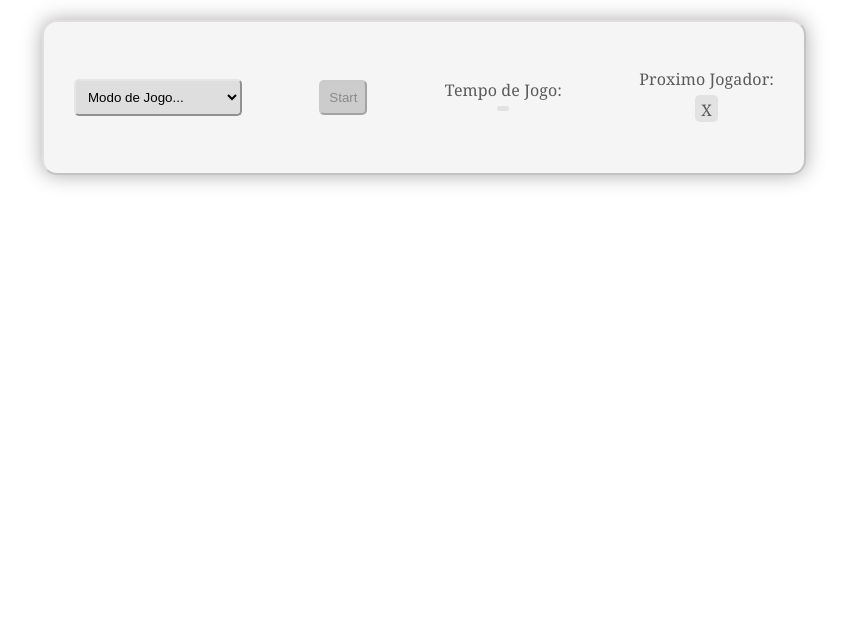
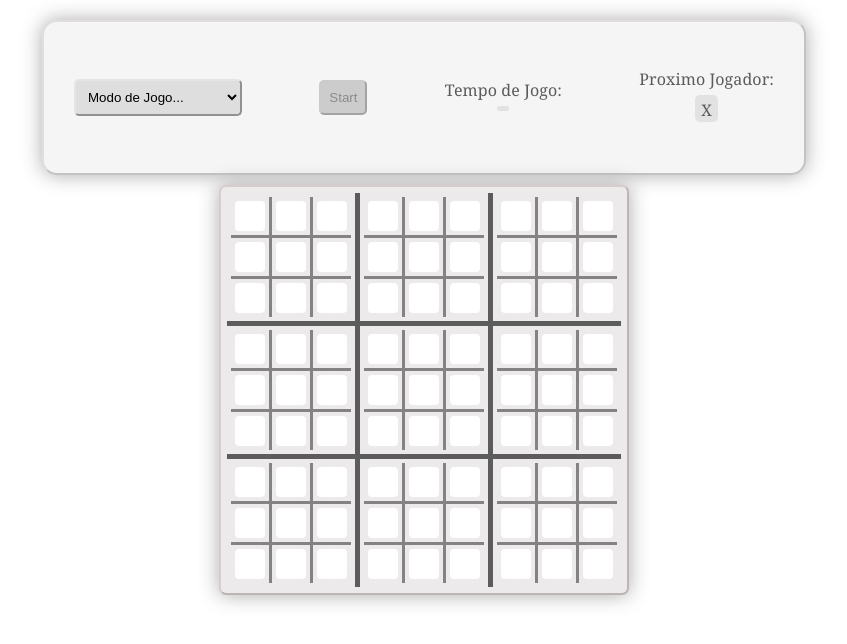
Before and after one commit to Marinelasuelly/LS-TP-Tic-Tac-Toe, a React (Create React App) app in the folder tic-tac-toe/: page / in a window 1280 px wide. Shown: the top 644 px of the page, without its empty margins (216-1063 px from the left). Built offline with nearby package versions, Linux system fonts and the light colour scheme.

Commit message:
Update game-panel.component.jsx

```diff
--- a/tic-tac-toe/src/components/game-panel/game-panel.component.jsx
+++ b/tic-tac-toe/src/components/game-panel/game-panel.component.jsx
@@ -7,7 +7,7 @@ import {
 } from "../../components";
 
 
-function GamePanel({hide, nome, symbol, setSymbol}){ //componete que contem os 9 tabuleiros
+function GamePanel({gameStarted, nome, symbol, setSymbol, timer}){ //componete que contem os 9 tabuleiros
 
 
     const [result, setResult] = useState(Array(9).fill(null));
@@ -43,7 +43,7 @@ function GamePanel({hide, nome, symbol, setSymbol}){ //componete que contem os 9
 
 
     return(
-        <section id="game-panel" hidden ={hide}>
+        <section id="game-panel" hidden ={gameStarted}>
             <div className="game-row" id = "row1">
                 <div className="tab1">
                     <Board letter = {boardResultHandler} index={0} symbol = {symbol} changeSymbol = {handleSymbol} onPieceClick={handleClickedPiece} isBoardActive = {isBoardActive(0)}/>
@@ -78,7 +78,7 @@ function GamePanel({hide, nome, symbol, setSymbol}){ //componete que contem os 9
                 </div>
             </div>
 
-            <ModalGameOver value = {checkResult(result)} isHidden = {(checkResult(result) == null)? true : false} nome = {nome}/>
+            <ModalGameOver value = {checkResult(result)} isHidden = {(checkResult(result) == null)? true : false} nome = {nome}  timer={timer}/>
         </section>
     );
 }
```
